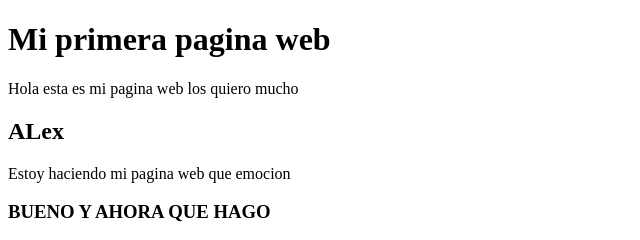
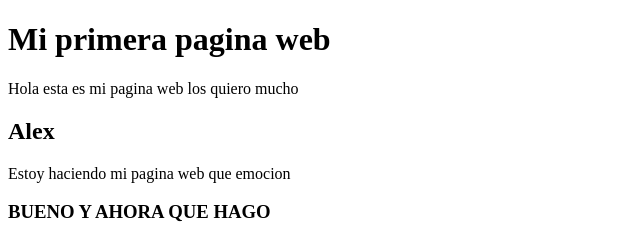
Before and after one commit to AlexGP2003/FirstWeb, a plain HTML site: page index.html in a window 1280 px wide. Shown: the top 240 px of the page, 0-640 px from the left. Drawn offline with Linux system fonts and the light colour scheme.

Commit message:
FirstWeb2

```diff
--- a/index.html
+++ b/index.html
@@ -9,7 +9,7 @@
 <body>
     <h1>Mi primera pagina web</h1>
     <p>Hola esta es mi pagina web los quiero mucho</p>
-    <h2>ALex</h2>
+    <h2>Alex</h2>
     <p>Estoy haciendo mi pagina web que emocion</p>
     <h3>BUENO Y AHORA QUE HAGO</h3>
     <h4>SI</h4>
```
